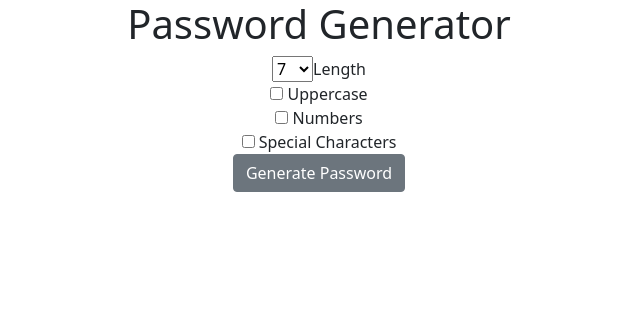
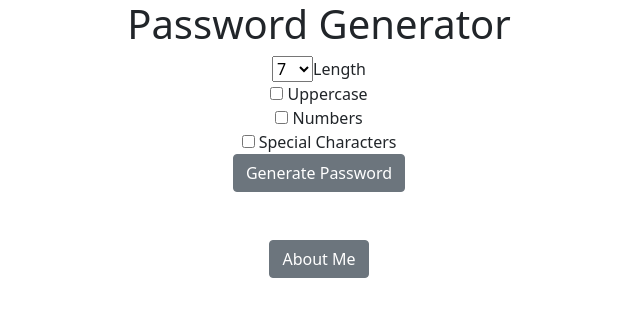
Before and after one commit to Artemio-Hosse-De-Posmotrello/password-generator, a Django app: page / in a window 1280 px wide. Shown: the top 317 px of the page, without its empty margins (321-961 px from the left). Run offline with Django 4.2, Linux system fonts and the light colour scheme.

Commit message:
Button 'About'

```diff
--- a/generator_app/templates/generator_app/home.html
+++ b/generator_app/templates/generator_app/home.html
@@ -32,6 +32,7 @@
         </form>
         <br>
         <br>
+        <a href="{% url 'about_me' %}", class="btn btn-secondary">About Me</a>
 
 
 </body>
```
